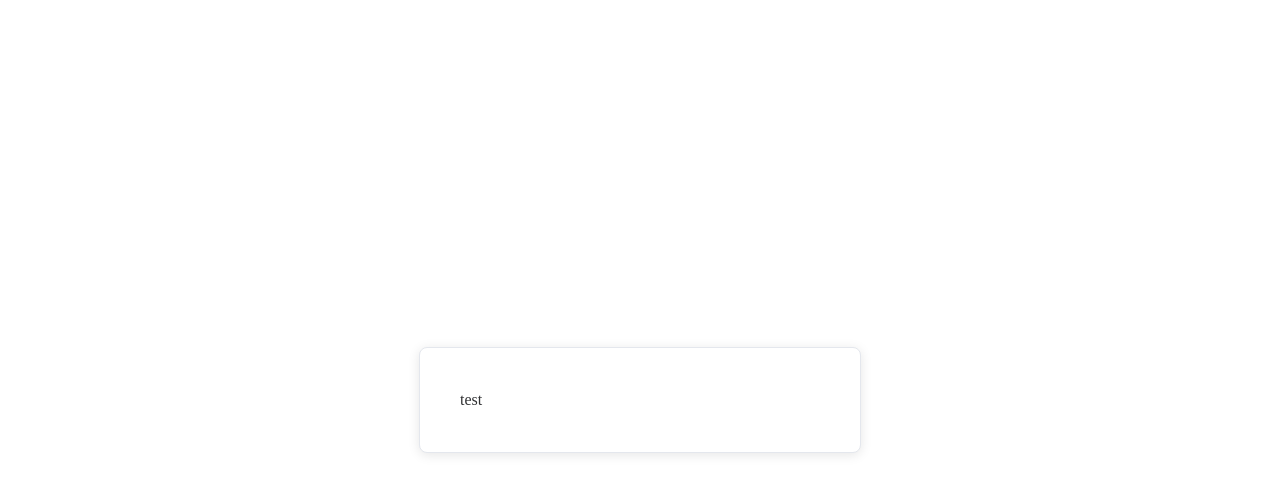
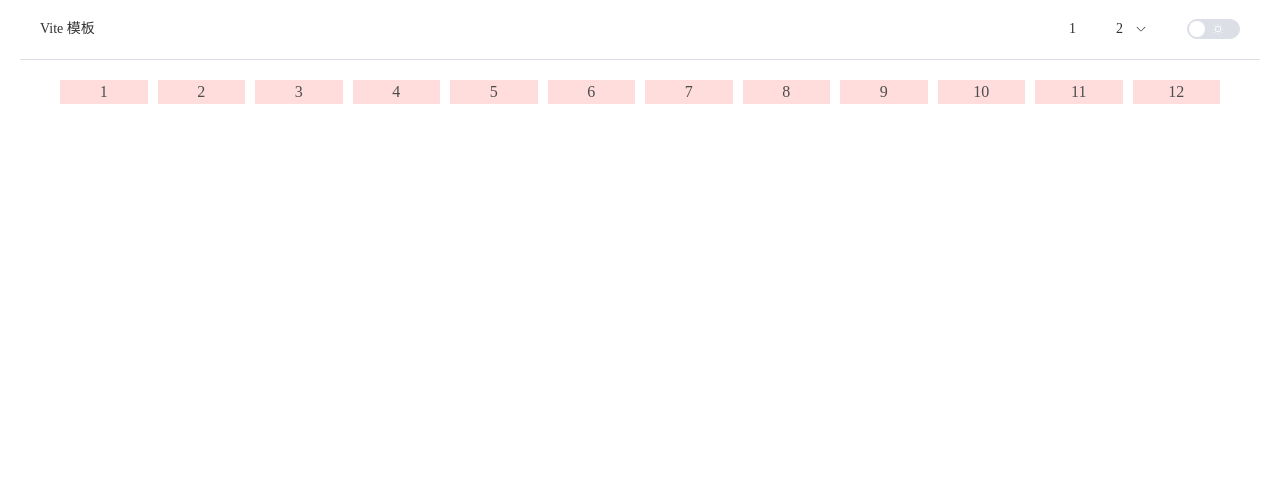
Before and after one commit to mupsylab/mupsylab.github.io, a Vue app: page / in a window 1280 px wide. Shown: the top 494 px of the page. Built offline with nearby package versions, Linux system fonts and the light colour scheme.

Commit message:
add website display

```diff
--- a/src/App.vue
+++ b/src/App.vue
@@ -1,6 +1,12 @@
 <script setup lang="ts">
 import { RouterView } from 'vue-router';
 import { onMounted } from 'vue';
+import layout from "./layout/GridLayout.vue";
+
+const nav = [
+  { name: '1', to: '/' },
+  { name: '2', to: '/', child: [{ name: '2-1', to: '/' }] }
+];
 
 onMounted(() => {
   document.body.addEventListener('touchmove', function (e) {
@@ -10,19 +16,11 @@ onMounted(() => {
 </script>
 
 <template>
-  <div class="app-box">
+  <layout :nav="nav" title="Vite 模板">
     <RouterView></RouterView>
-  </div>
+  </layout>
 </template>
 
 <style scoped>
-.app-box {
-    display: block;
-    max-width: 100vw;
-    max-height: 100vh;
-    position: absolute;
-    top: 50%;
-    left: 50%;
-    transform: translate(-50%, -50%);
-}
+
 </style>
--- /dev/null
+++ b/src/components/SwitchTheme.vue
@@ -0,0 +1,29 @@
+<script setup lang="ts">
+import { onMounted, ref, watch } from "vue";
+import { Moon, Sunny } from "@element-plus/icons-vue";
+import { useColorScheme } from "../store/ColorScheme";
+
+const cs = useColorScheme();
+const isDark = ref(false);
+
+watch(isDark, (newVal: boolean) => {
+    cs.switch(newVal ? 'dark' : 'light');
+});
+
+onMounted(() => {
+    if (window.matchMedia("(prefers-color-scheme: dark)").matches) {
+        cs.switch("dark");
+        isDark.value = true;
+    }
+});
+</script>
+
+<template>
+    <el-switch
+        v-model="isDark"
+        class="dark-switch"
+        inline-prompt
+        :active-icon="Moon"
+        :inactive-icon="Sunny"
+    />
+</template>
--- /dev/null
+++ b/src/layout/GridLayout.vue
@@ -0,0 +1,85 @@
+<script setup lang="ts">
+import { ref } from "vue";
+import { onMounted } from "vue";
+import { onUnmounted } from "vue";
+import { MoreFilled } from '@element-plus/icons-vue';
+
+import SwitchTheme from '../components/SwitchTheme.vue';
+
+const isMobile = ref(false);
+const judgeDevice = () => { isMobile.value = window.innerWidth < 600; }
+onMounted(() => { window.addEventListener("resize", judgeDevice); judgeDevice(); });
+onUnmounted(() => { window.removeEventListener("resize", judgeDevice); });
+
+interface Navigation {
+    name: string,
+    to: string,
+    child?: Array<Navigation>
+}
+const props = defineProps<{ nav: Array<Navigation>, title: string }>();
+</script>
+
+<template>
+    <el-container style="text-align: center;">
+        <el-header>
+            <el-menu :router="true" :ellipsis="false" mode="horizontal">
+                <el-menu-item index="/">{{ props.title }}</el-menu-item>
+                <template v-if="!isMobile">
+                    <template v-for="item in props.nav" :key="item.name">
+                        <el-sub-menu v-if="item.child" :index="item.to">
+                            <template #title>{{ item.name }}</template>
+                            <el-menu-item v-for="child in item.child" :key="child.name" :index="child.to">{{ child.name
+                                }}</el-menu-item>
+                        </el-sub-menu>
+                        <el-menu-item v-else :index="item.to">{{ item.name }}</el-menu-item>
+                    </template>
+                    <el-menu-item>
+                        <SwitchTheme></SwitchTheme>
+                    </el-menu-item>
+                </template>
+                <template v-else>
+                    <el-menu-item>
+                        <el-dropdown placement="bottom-end" trigger="click">
+                            <el-icon size="33">
+                                <MoreFilled />
+                            </el-icon>
+                            <template #dropdown>
+                                <el-menu :router="true">
+                                    <template v-for="item in props.nav" :key="item.name">
+                                        <el-sub-menu v-if="item.child" :index="item.to">
+                                            <template #title>{{ item.name }}</template>
+                                            <el-menu-item v-for="child in item.child" :key="child.name"
+                                                :index="child.to">{{ child.name }}</el-menu-item>
+                                        </el-sub-menu>
+                                        <el-menu-item v-else :index="item.to">{{ item.name }}</el-menu-item>
+                                    </template>
+                                    <el-menu-item>
+                                        <SwitchTheme></SwitchTheme>
+                                    </el-menu-item>
+                                </el-menu>
+                            </template>
+                        </el-dropdown>
+                    </el-menu-item>
+                </template>
+            </el-menu>
+        </el-header>
+        <el-main>
+            <slot></slot>
+        </el-main>
+    </el-container>
+</template>
+
+<style lang="css" scoped>
+.el-menu--horizontal > .el-menu-item:nth-child(1) {
+    margin-right: auto;
+}
+
+.el-main {
+    display: grid;
+    width: 100%;
+    max-width: 1200px;
+    margin: 0 auto;
+    grid-template-columns: repeat(12, 1fr);
+    grid-column-gap: 10px;
+}
+</style>
--- a/src/view/index.vue
+++ b/src/view/index.vue
@@ -1,20 +1,16 @@
 <script setup lang="ts">
-import { useRouter } from "vue-router";
-
-const router = useRouter();
+const r: number[] = [];
+while (r.length < 12) {
+    r.push(r.length + 1);
+}
 </script>
 
 <template>
-    <el-card class="box">
-        <div>test</div>
-    </el-card>
+    <div v-for="item in r" class="c">{{ item }}</div>
 </template>
 
 <style scoped>
-.box {
-    width: 400px;
-    padding: 20px;
-    border-radius: 8px;
-    box-shadow: 0 2px 12px 0 rgba(0, 0, 0, 0.1);
+.c {
+    background-color: var(--opacity-red-25);
 }
 </style>
```
